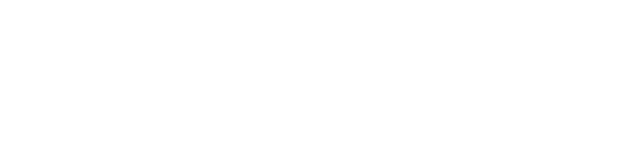
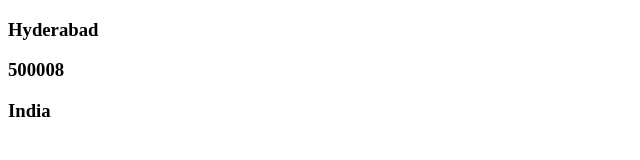
Before and after one commit to VenkataAnushaV/website-5pm, a plain HTML site: page contact.html in a window 1280 px wide. Shown: the whole page, without its empty margins (0-640 px from the left). Drawn offline with Linux system fonts and the light colour scheme.

Commit message:
Updated Contact Page

```diff
--- a/contact.html
+++ b/contact.html
@@ -4,6 +4,8 @@
 <title>Contact Us</title>
 </head>
 <body>
-
+	<h3>Hyderabad</h3>
+	<h3>500008</h3>
+	<h3>India</h3>
 </body>
 </html>
```
